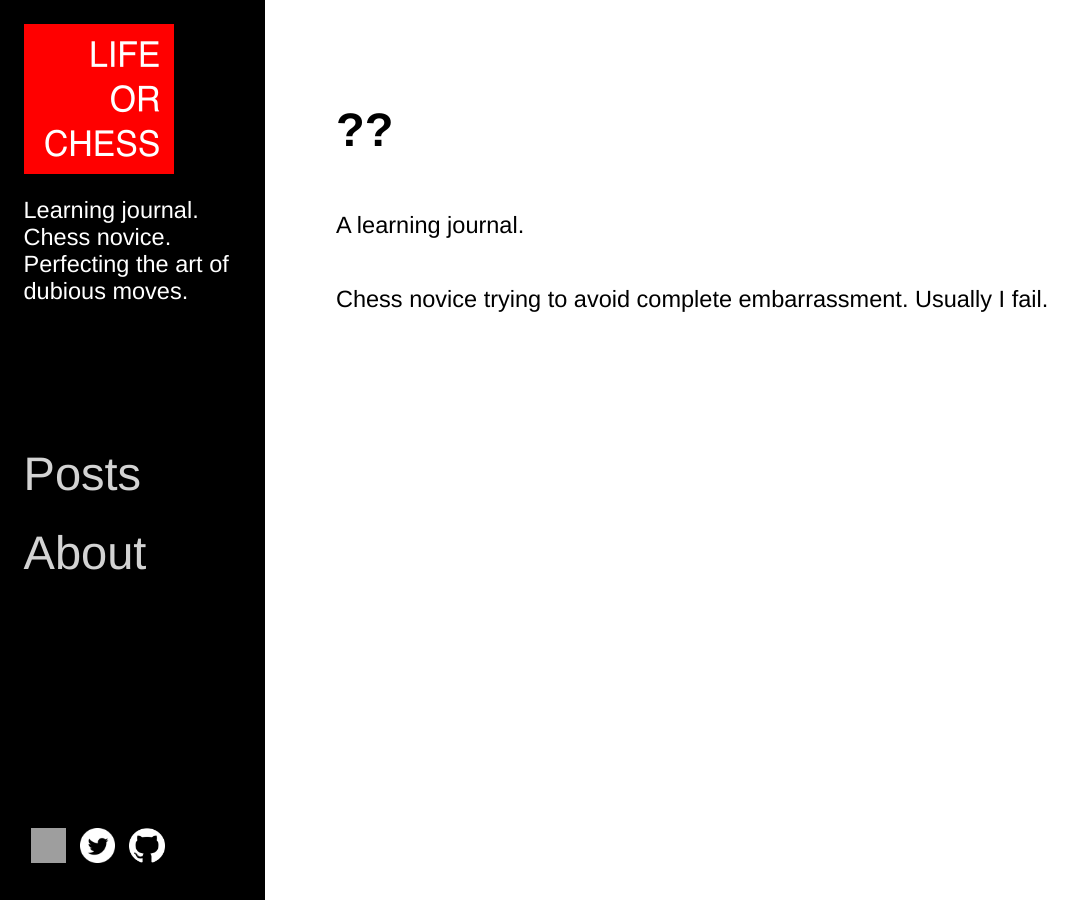
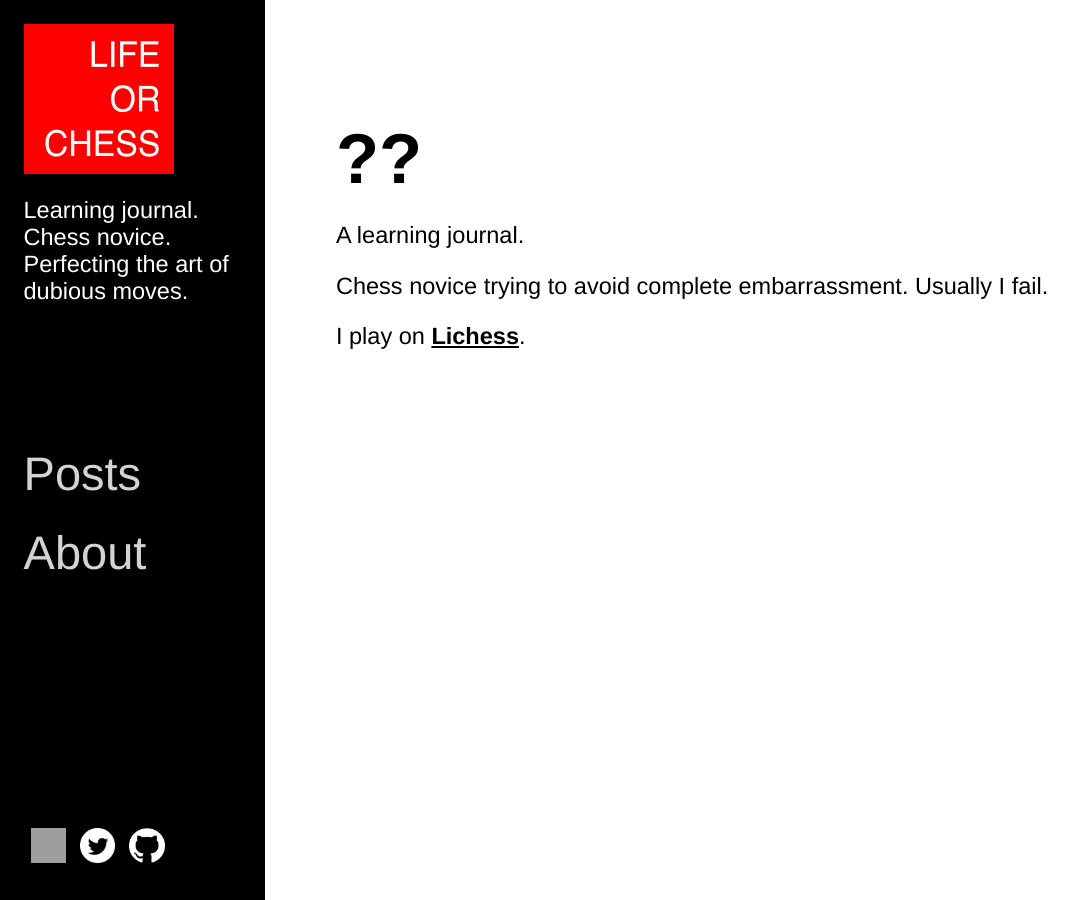
Before and after one commit to lifeorchess/lifeorchess.github.io, a Jekyll site: the page built from about.md, in a window 1280 px wide. Shown: the whole page, without its empty margins (0-1086 px from the left). Built offline with Jekyll 4.4.1, drawn with Linux system fonts in a browser that asks for light colours; grey boxes are pictures that could not be loaded.

Commit message:
add Lichess profile link on about page

```diff
--- a/about.md
+++ b/about.md
@@ -1,10 +1,10 @@
 ---
-layout: default
-title: About
+layout: post
+title: ??
 ---
-
-# ??
 
 A learning journal.
 
 Chess novice trying to avoid complete embarrassment. Usually I fail.
+
+I play on [Lichess](https://lichess.org/@/LifeOrChess).
```
